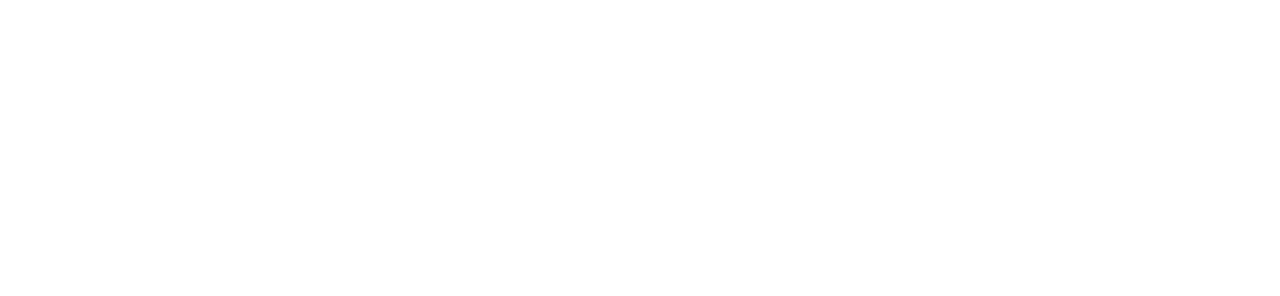
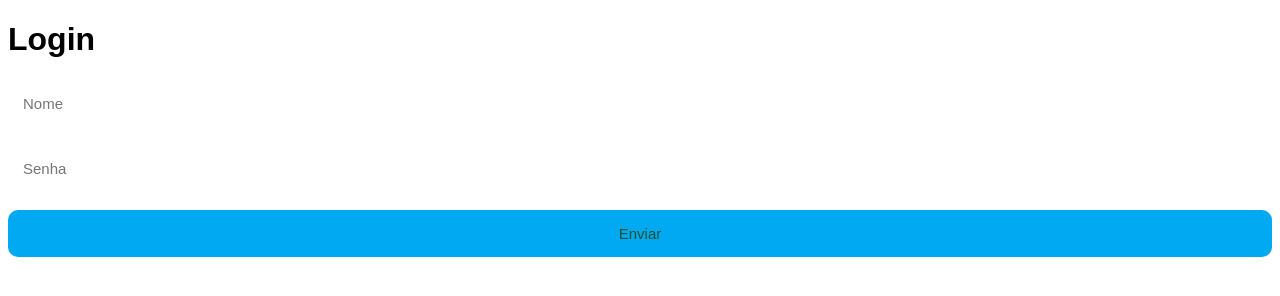
Before and after one commit to leticiadenascimentoesouza/programa-o-front-end, a plain HTML site: page index.html in a window 1280 px wide. Drawn offline with Linux system fonts and the light colour scheme.

Commit message:
Add files via upload

```diff
--- a/index.html
+++ b/index.html
@@ -18,10 +18,43 @@
             transform: translate(-50%, -50%);
             padding: 80px;
             border-radius: 15xp;
-
+            color: #fff;
 
 
         }
+        input{
+            padding: 15px;
+            border: none;
+            outline: none;
+            font-size: 15px;
+        }
+        button{
+            background-color: #00A9F1;
+            border: none;
+            padding: 15px;
+            width: 100%;
+            border-radius: 10px;
+            color: #1C502D;
+            font-size: 15px;
+
+        }
+        button:hover{
+            background-color: rgb(47, 48, 48);
+            cursor: pointer;
+        }
+    </style>
+</head>
+<body>
+    <div>
+        <h1>Login</h1>
+        <input type="text" placeholder="Nome">
+        <br><br>
+        <input type="password" placeholder="Senha">
+        <br><br>
+        <button>Enviar</button>
+    </div>
+</body>
+</html>
 
 
 
```
